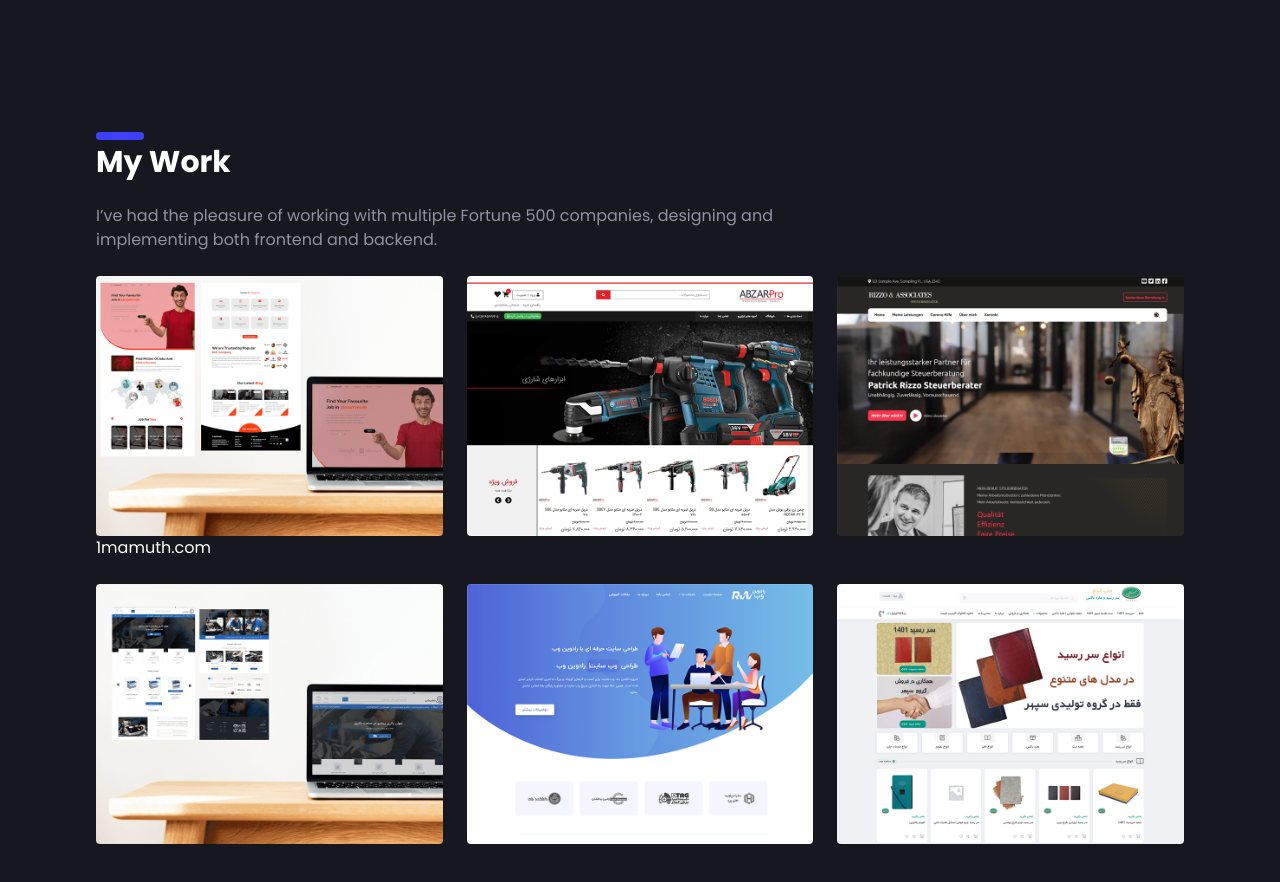
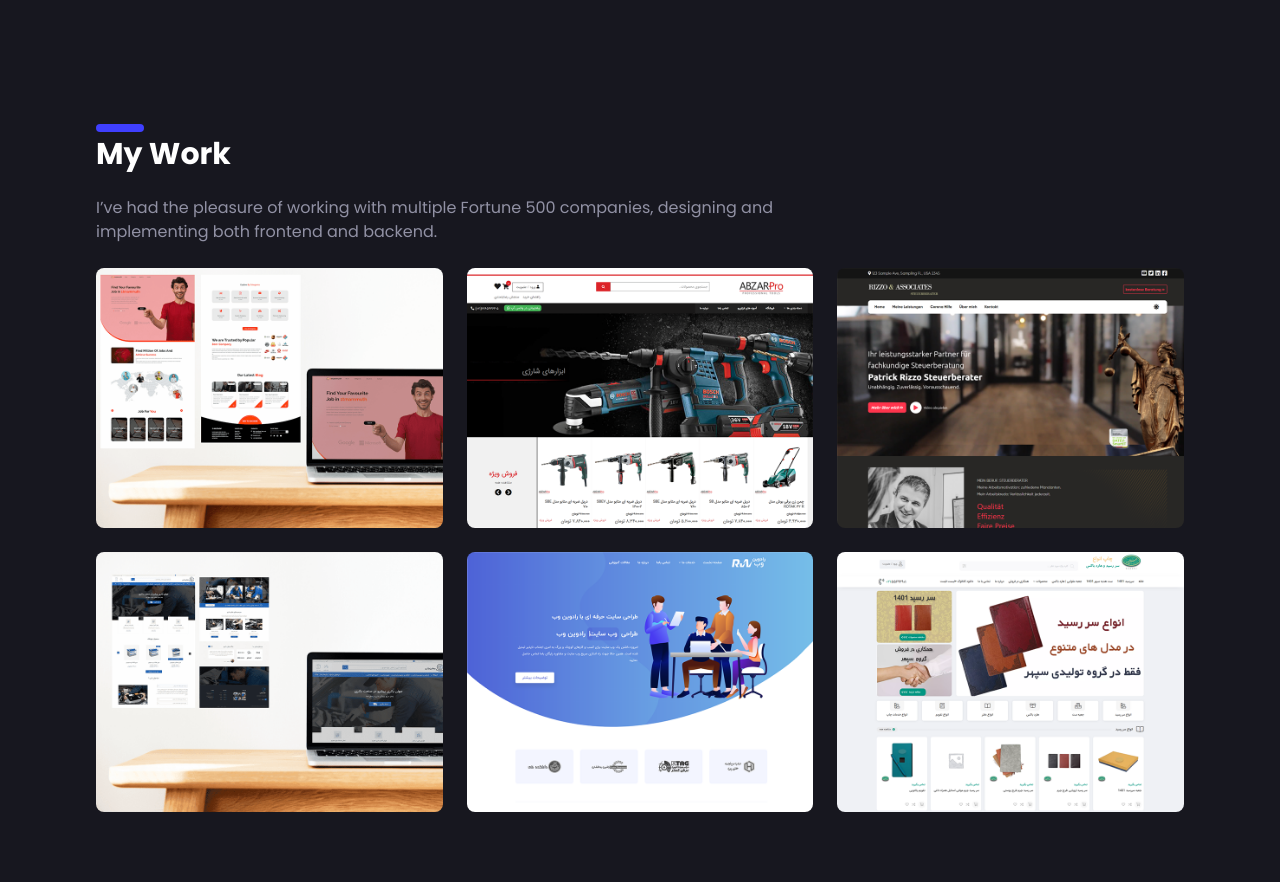
Before and after one commit to AliFarahmand1993/portfolio-website-with-tailwind, a website: page index.html in a window 1280 px wide. Shown: the part 900-1782 px from the top of the page. After the commit the page ends 1760 px from the top, so only its background shows below. Drawn offline with nearby package versions, Linux system fonts and the light colour scheme; files that its build step writes are made by us from their sources.

Commit message:
complete work section
complete work section

```diff
--- a/index.html
+++ b/index.html
@@ -95,7 +95,7 @@
             expeience.
           </h1>
           <div class="w-full flex justify-center md:justify-start">
-            <button class="bg-theme py-4 px-8 mt-12 font-bold rounded flex items-center space-x-3 hover:bg-violet-600"">
+            <button class="bg-theme py-3 px-6 mt-12 font-bold rounded-lg flex items-center space-x-3 hover:bg-violet-600"">
               <i class=" fa-solid fa-eye"></i>
               <span>My Work</span>
             </button>
@@ -114,12 +114,12 @@
         <p class="section-paragraph">I’ve had the pleasure of working with multiple Fortune 500 companies, designing and
           implementing both frontend and backend.</p>
         <ul class="grid grid-cols-1 md:grid-cols-2  lg:grid-cols-3 gap-6 mt-6">
-          <li class=hover:"><a href=""><img src="./assets/images/work/1mammuth.png" alt="1mammuth" class="rounded"><span>1mamuth.com</span></a></li>
-          <li><a href=""><img src="./assets/images/work/abzarpro.png" alt="abzarpro" class="rounded"></a></li>
-          <li><a href=""><img src="./assets/images/work/rizzo.png" alt="rizzo" class="rounded"></a></li>
-          <li><a href=""><img src="./assets/images/work/batteryplus.png" alt="batteryplus" class="rounded"></a></li>
-          <li><a href=""><img src="./assets/images/work/radwinweb.png" alt="radwinweb" class="rounded"></a></li>
-          <li><a href=""><img src="./assets/images/work/sepehrprocom.png" alt="sepehrprocom" class="rounded"></a></li>
+          <li><a href="#"><img src="./assets/images/work/1mammuth.png" alt="1mammuth" class="rounded-lg"></a></li>
+          <li><a href="#"><img src="./assets/images/work/abzarpro.png" alt="abzarpro" class="rounded-lg"></a></li>
+          <li><a href="#"><img src="./assets/images/work/rizzo.png" alt="rizzo" class="rounded-lg"></a></li>
+          <li><a href="#"><img src="./assets/images/work/batteryplus.png" alt="batteryplus" class="rounded-lg"></a></li>
+          <li><a href="#"><img src="./assets/images/work/radwinweb.png" alt="radwinweb" class="rounded-lg"></a></li>
+          <li><a href="#"><img src="./assets/images/work/sepehrprocom.png" alt="sepehrprocom" class="rounded-lg"></a></li>
         </ul>
       </div>
     </section>
```
Also changed, not shown: assets/css/main.css.
